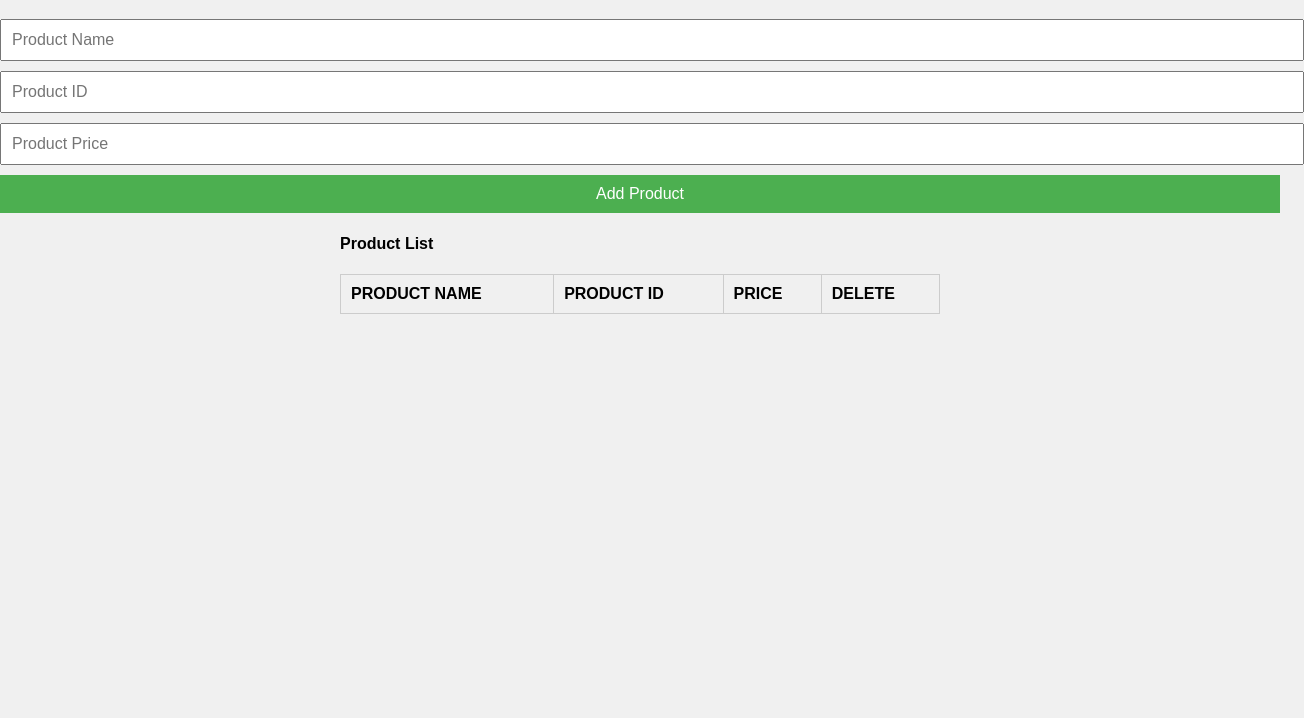
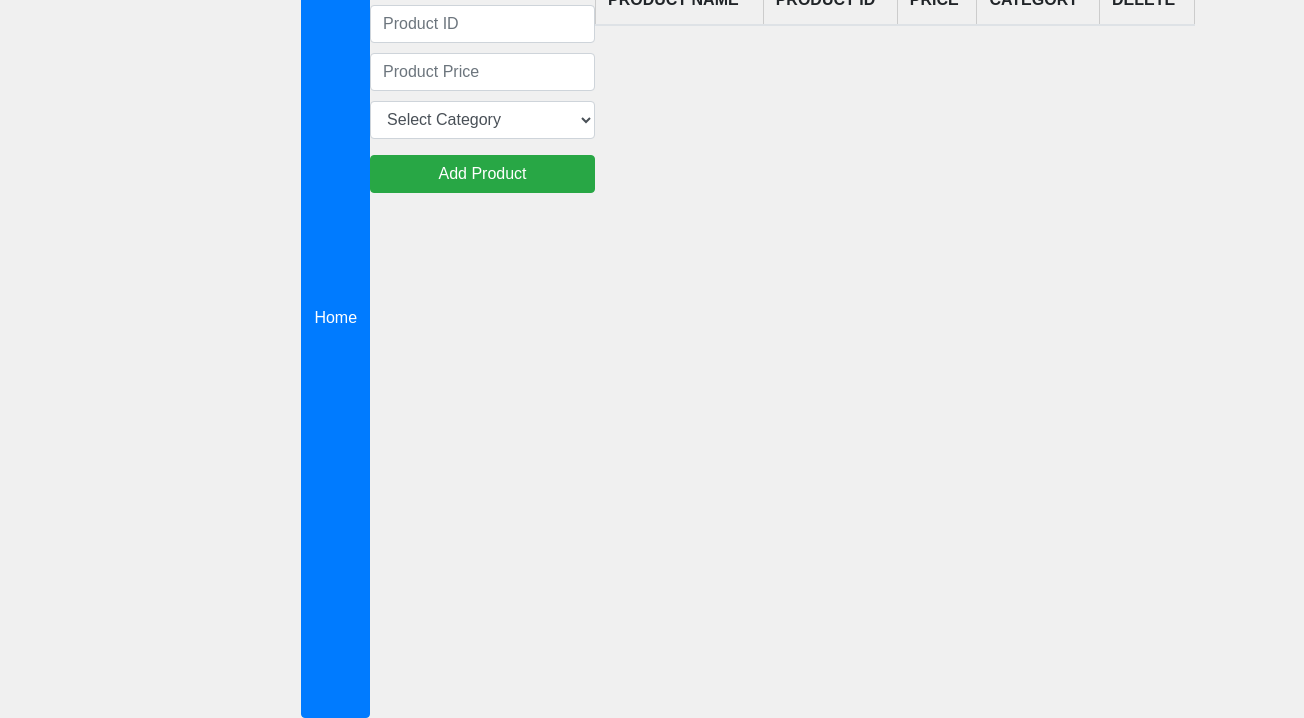
Before and after one commit to revenca/Final-Project-PPL, a website: page src/presentation/admin.html in a window 1280 px wide. Shown: the part 82-800 px from the top of the page, 1304 px wide, since content can reach past the window. Drawn offline with nearby package versions, Linux system fonts and the light colour scheme; no server answers.

Commit message:
Update admin.html

```diff
--- a/src/presentation/admin.html
+++ b/src/presentation/admin.html
@@ -4,28 +4,39 @@
     <meta charset="UTF-8">
     <meta name="viewport" content="width=device-width, initial-scale=1.0">
     <title>Admin Dashboard</title>
+    <!-- Bootstrap CSS -->
+    <link rel="stylesheet" href="https://maxcdn.bootstrapcdn.com/bootstrap/4.0.0/css/bootstrap.min.css">
+    <!-- Custom CSS -->
     <link rel="stylesheet" href="styles.css">
 </head>
 <body>
-    <div class="admin-container">
+    <div class="admin-container container">
         <h3>Admin Dashboard</h3>
+        <button id="home-button" class="btn btn-primary">Home</button>
         <div class="add-product-form">
             <h4>Add New Product</h4>
             <form id="add-product-form">
-                <input type="text" id="product-name" placeholder="Product Name" required>
-                <input type="text" id="product-id" placeholder="Product ID" required>
-                <input type="number" id="product-price" placeholder="Product Price" required>
-                <button type="submit">Add Product</button>
+                <input type="text" id="product-name" placeholder="Product Name" required class="form-control">
+                <input type="text" id="product-id" placeholder="Product ID" required class="form-control">
+                <input type="number" id="product-price" placeholder="Product Price" required class="form-control">
+                <select id="product-category" required class="form-control">
+                    <option value="" disabled selected>Select Category</option>
+                    <option value="coffee">Coffee</option>
+                    <option value="non-coffee">Non-Coffee</option>
+                    <option value="food">Food</option>
+                </select>
+                <button type="submit" class="btn btn-success mt-3">Add Product</button>
             </form>
         </div>
         <div class="product-list">
             <h4>Product List</h4>
-            <table>
+            <table class="table">
                 <thead>
                     <tr>
                         <th>PRODUCT NAME</th>
                         <th>PRODUCT ID</th>
                         <th>PRICE</th>
+                        <th>CATEGORY</th>
                         <th>DELETE</th>
                     </tr>
                 </thead>
@@ -35,7 +46,10 @@
             </table>
         </div>
     </div>
+    <!-- jQuery -->
     <script src="https://code.jquery.com/jquery-3.6.0.min.js"></script>
+    <!-- Bootstrap JS -->
+    <script src="https://maxcdn.bootstrapcdn.com/bootstrap/4.0.0/js/bootstrap.min.js"></script>
     <script type="module">
         import { productService } from '../application/productService.js';
 
@@ -58,7 +72,8 @@
                             <td>${product.name}</td>
                             <td>${product.id}</td>
                             <td>Rp. ${product.price}</td>
-                            <td><button class="delete-product">Delete</button></td>
+                            <td>${product.category}</td>
+                            <td><button class="delete-product btn btn-danger">Delete</button></td>
                         </tr>
                     `);
                 });
@@ -69,13 +84,15 @@
                 const name = $('#product-name').val();
                 const id = $('#product-id').val();
                 const price = parseInt($('#product-price').val());
+                const category = $('#product-category').val();
 
                 try {
-                    await productService.addProduct({ name, id, price });
+                    await productService.addProduct({ name, id, price, category });
                     loadProducts();
                     $('#product-name').val('');
                     $('#product-id').val('');
                     $('#product-price').val('');
+                    $('#product-category').val('');
                 } catch (error) {
                     console.error('Error adding product:', error);
                 }
@@ -91,6 +108,10 @@
                 }
             });
 
+            $('#home-button').click(function() {
+                window.location.href = 'http://localhost:8080/presentation/index.html';
+            });
+
             loadProducts();
         });
     </script>
```
